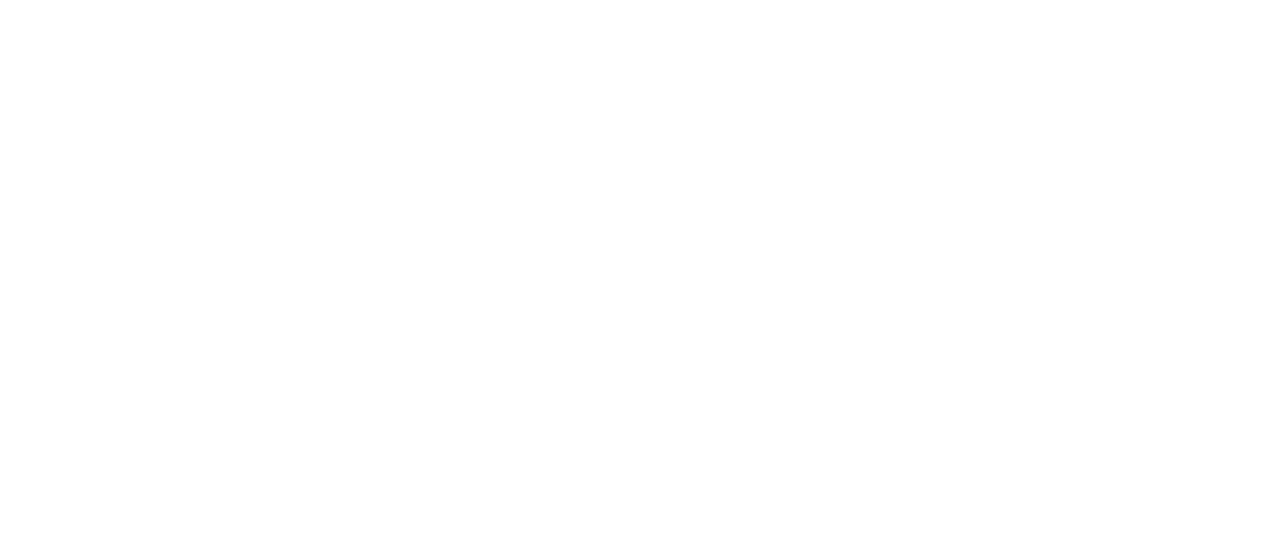
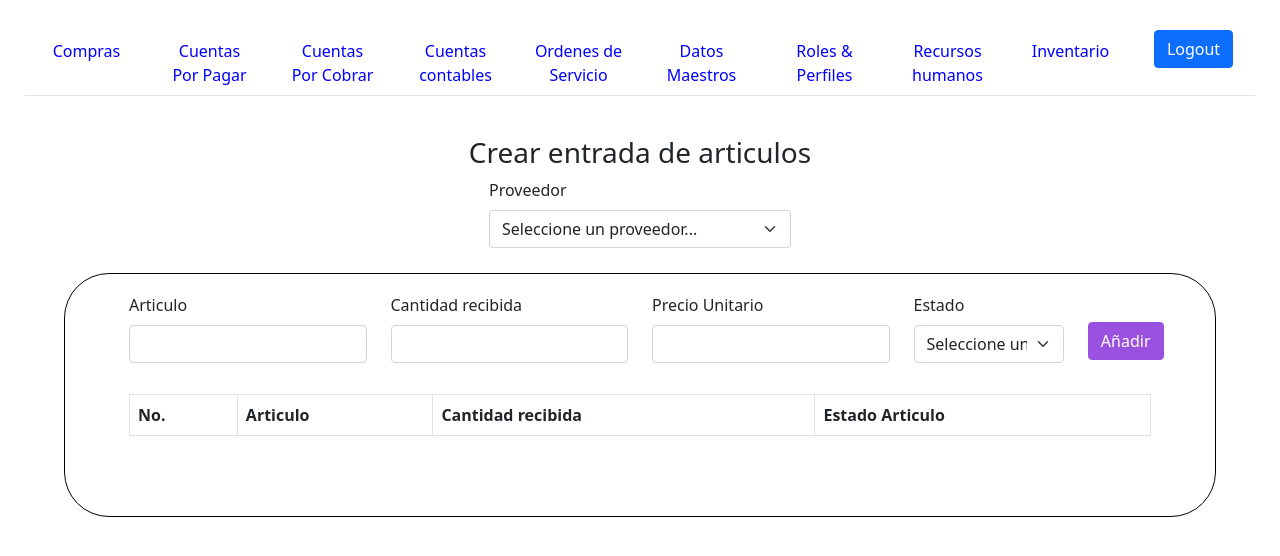
Before and after one commit to davidneitor185/erp_uv, a React (Create React App) app: page /crearEntrada in a window 1280 px wide. Before the commit this address had no page. Shown: the top 556 px of the page. Built offline with nearby package versions, Linux system fonts and the light colour scheme.

Commit message:
new commit

```diff
--- a/src/view/Rutas.js
+++ b/src/view/Rutas.js
@@ -9,7 +9,8 @@
 import ViewOrdenes from "./ordenes_compra/verOrdenCompra/ViewOrdenes";
 import CrearOrdenC from "./ordenes_compra/CrearOrdenC";
 import CuentasContables from "./componentes/cuentas_contables/cuentasContables";
-
+import Inventario from "./componentes/inventario/Inventario";
+import CrearEntrada from "./componentes/inventario/CrearEntrada";
 
 function Rutas() {
   return (
@@ -26,6 +27,8 @@
             <Route path="/cuentasporpagar" element={<CuentasPorPagar />}/>
             <Route path="/crearoc/:id" element={<CrearOrdenC />}/>
             <Route path="/cuentascontables" element={<CuentasContables />}/>
+            <Route path="/inventario" element={<Inventario />}/>
+            <Route path="/crearEntrada" element={<CrearEntrada />}/>
           </Routes>
         </Router>
       </UserState>
--- /dev/null
+++ b/src/view/componentes/inventario/CrearEntrada.js
@@ -0,0 +1,108 @@
+import React from "react";
+import Navbar from "../Navbar";
+import { Form, Row, Col, FormControl, Button, Table } from "react-bootstrap";
+import { Link } from "react-router-dom";
+
+class CrearEntrada extends React.Component {
+    constructor(props) {
+        super(props);
+    }
+    state = {}
+    render() {
+        return (<>
+
+            <Navbar />
+
+            <div>
+
+                <div style={{ display: "flex", justifyContent: "center", marginTop: 40 }}>
+                    <h3>Crear entrada de articulos</h3>
+                </div>
+                <div>
+                    <Form.Group as={Row} style={{ justifyContent: "center" }}>
+                        <Col sm="3">
+                            <Form.Label>Proveedor</Form.Label>
+                            <Form.Select >
+                                <option value={0}>
+                                    Seleccione un proveedor...
+                                </option>
+                                {/* {proveedores.data.map((prov)=>{
+                    return(
+                      <option value={prov.id_proveedor}>
+                        {prov.proveedor}
+                      </option>
+                    );
+                  })} */}
+
+
+                            </Form.Select>
+                        </Col>
+                    </Form.Group>
+
+
+                </div>
+                <div style={{ justifyContent: "center", margin: "0" }}>
+                    <div
+                        style={{
+                            margin: "2% 5%",
+                            padding: "1.5% 5% 5% 5%",
+                            border: "0.5px solid black",
+                            borderRadius: "45px",
+                        }}
+                    >
+                        <Form>
+                            <Form.Group as={Row} style={{ justifyContent: "space-around" }}>
+                                <Col sm="3">
+                                    <Form.Label>Articulo</Form.Label>
+                                    <FormControl type="text" />
+                                </Col>
+                                <Col sm="3">
+                                    <Form.Label>Cantidad recibida</Form.Label>
+                                    <FormControl type="number" />
+                                </Col>
+                                <Col sm="3">
+                                    <Form.Label>Precio Unitario</Form.Label>
+                                    <FormControl type="number" />
+                                </Col>
+                                <Col sm="2" >
+                                <Form.Label>Estado</Form.Label>
+                                <Form.Select >
+                                <option>
+                                    Seleccione un Estado...
+                                </option>
+                                <option>
+                                    Buen Estado
+                                </option>
+                                <option>
+                                    Mal Estado
+                                </option>
+                                </Form.Select>
+                                </Col>
+                                <Col sm="1" style={{ marginTop: "2.7%" }} >
+                                    <Button style={{ backgroundColor: "#9B51E0", borderColor: "#9B51E0" }}>Añadir</Button>
+                                </Col>
+
+                            </Form.Group>
+                        </Form>
+                        <div style={{ borderRadius: 4, paddingTop: "3%"}}>
+                            <Table striped bordered hover>
+                                <thead>
+                                    <tr>
+                                        <th>No.</th>
+                                        <th>Articulo</th>
+                                        <th>Cantidad recibida</th>
+                                        <th>Estado Articulo</th>
+                                    </tr>
+
+                                </thead>
+                            </Table>
+                        </div>
+                    </div>
+                </div>
+
+            </div>
+        </>);
+    }
+}
+
+export default CrearEntrada;
--- /dev/null
+++ b/src/view/componentes/inventario/Inventario.js
@@ -0,0 +1,72 @@
+import React from "react";
+import Navbar from "../Navbar";
+import { Form, Row, Col, FormControl, Button, Table  } from "react-bootstrap";
+import { Link } from "react-router-dom";
+import axios from "axios";
+
+class Inventario extends React.Component {
+    constructor(props) {
+        super(props);
+        this.state = { data: [], isDataLoaded: false }
+    }
+    state = {  }
+    render() {
+        return (<>
+
+            <Navbar />
+
+            <div>
+
+              <div style={{ display: "flex", justifyContent: "center", marginTop: 40 }}>
+                <h3>Inventario</h3>
+              </div>
+              <div>
+                <Form>
+                  <Form.Group as={Row} style={{ justifyContent: "center" }}>
+                    <Col sm="3">
+                      <FormControl
+                        placeholder="   Search..."
+                        aria-label="Username"
+                        aria-describedby="basic-addon1"
+                      />
+                    </Col>
+                    <Col sm="1" style={{ width: "4%", display: "flex" }}>
+                      <Button variant="secondary">🔍</Button>
+                    </Col>
+                    <Col sm="1">
+                      <Link className="btn btn-secondary" to={"/crearEntrada"}>➕</Link>
+                    </Col>
+                  </Form.Group>
+                </Form>
+              </div>
+              <div style={{ justifyContent: "center", margin: "0 250px" }}>
+                <div
+                  style={{
+                    margin: "5%",
+                    padding: "5%",
+                    border: "0.5px solid black",
+                    borderRadius: "45px",
+                  }}
+                >
+                  <div style={{ borderRadius: 4 }}>
+                    <Table striped bordered hover>
+                      <thead>
+                        <tr>
+                          <th>Articulo</th>
+                          <th>Cantidad</th>
+                          <th>Valor Unitario</th>
+                          <th>Valor Total</th>
+                        </tr>
+
+                      </thead>
+                    </Table>
+                  </div>
+                </div>
+              </div>
+
+            </div>
+          </>);
+    }
+}
+
+export default Inventario;
```
